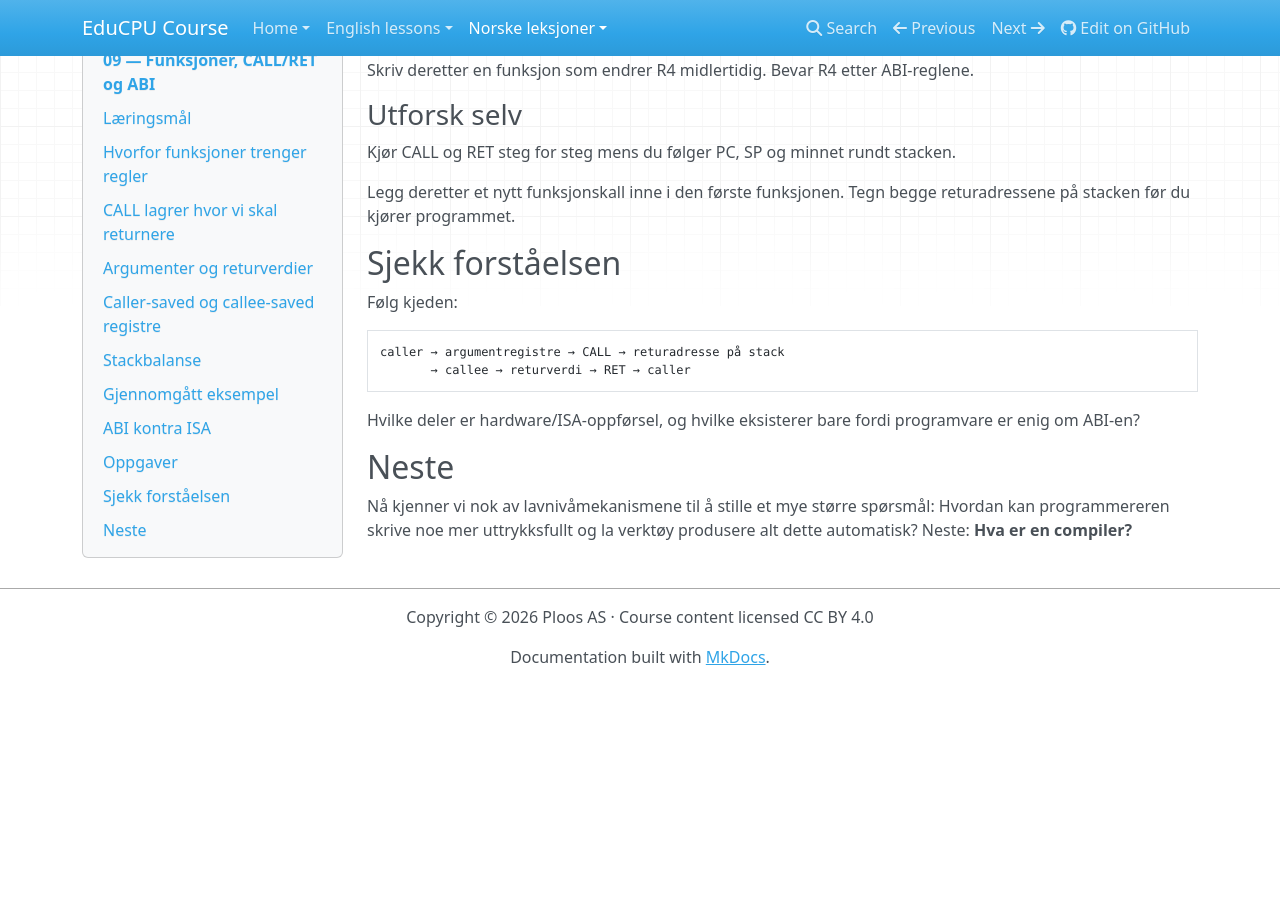
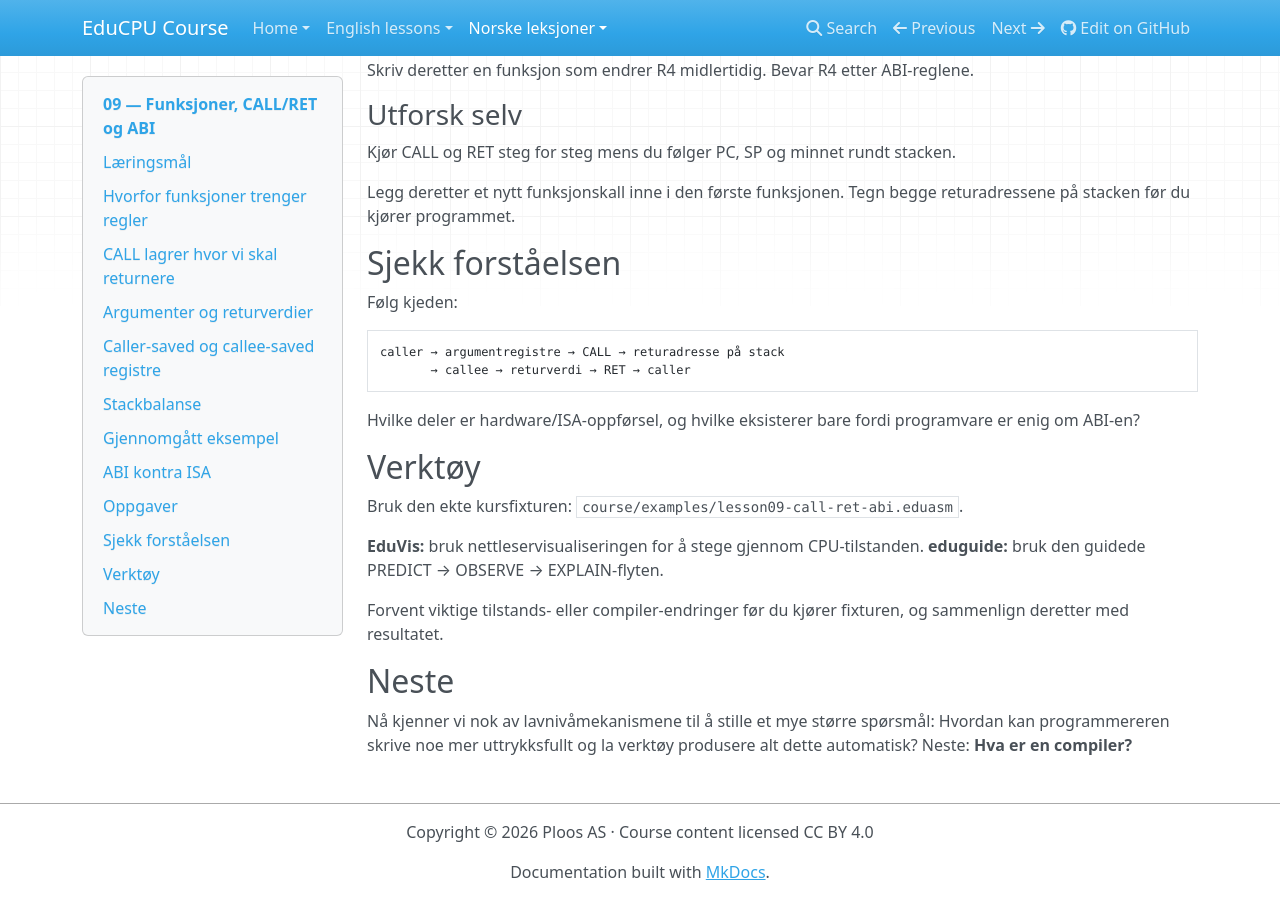
Before and after one commit to Ploos-AS/EduCPU, an MkDocs documentation site: the page built from course/no/lessons/09-funksjoner-call-ret-abi.md, in a window 1280 px wide and 900 px high, scrolled down 3357 px. Built offline with MkDocs 1.6.1, drawn with Linux system fonts in a browser that asks for light colours; nearby versions of some CDN libraries; before the commit the page ends 4042 px from its top, so only the background shows below that.

Commit message:
Pedagogy: expose tools and fixture in 09-funksjoner-call-ret-abi.md

```diff
--- a/course/no/lessons/09-funksjoner-call-ret-abi.md
+++ b/course/no/lessons/09-funksjoner-call-ret-abi.md
@@ -175,6 +175,14 @@ caller → argumentregistre → CALL → returadresse på stack
 
 Hvilke deler er hardware/ISA-oppførsel, og hvilke eksisterer bare fordi programvare er enig om ABI-en?
 
+## Verktøy
+
+Bruk den ekte kursfixturen: `course/examples/lesson09-call-ret-abi.eduasm`.
+
+**EduVis:** bruk nettleservisualiseringen for å stege gjennom CPU-tilstanden. **eduguide:** bruk den guidede PREDICT → OBSERVE → EXPLAIN-flyten.
+
+Forvent viktige tilstands- eller compiler-endringer før du kjører fixturen, og sammenlign deretter med resultatet.
+
 ## Neste
 
 Nå kjenner vi nok av lavnivåmekanismene til å stille et mye større spørsmål: Hvordan kan programmereren skrive noe mer uttrykksfullt og la verktøy produsere alt dette automatisk? Neste: **Hva er en compiler?**
```
